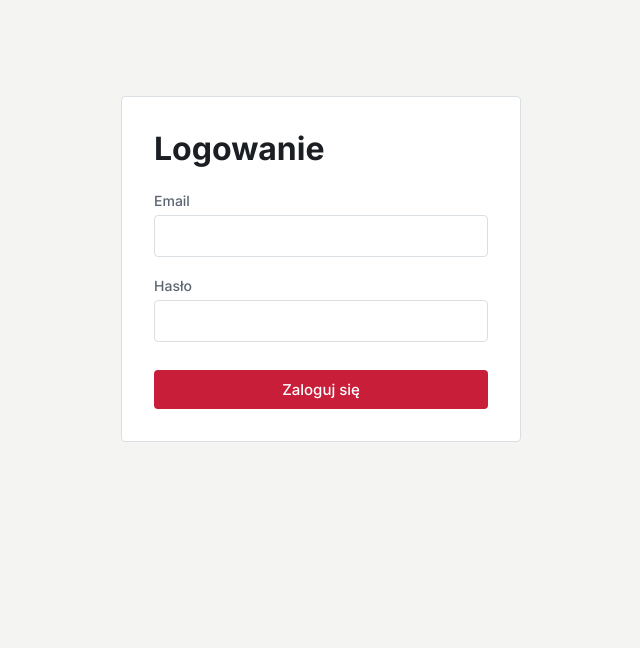
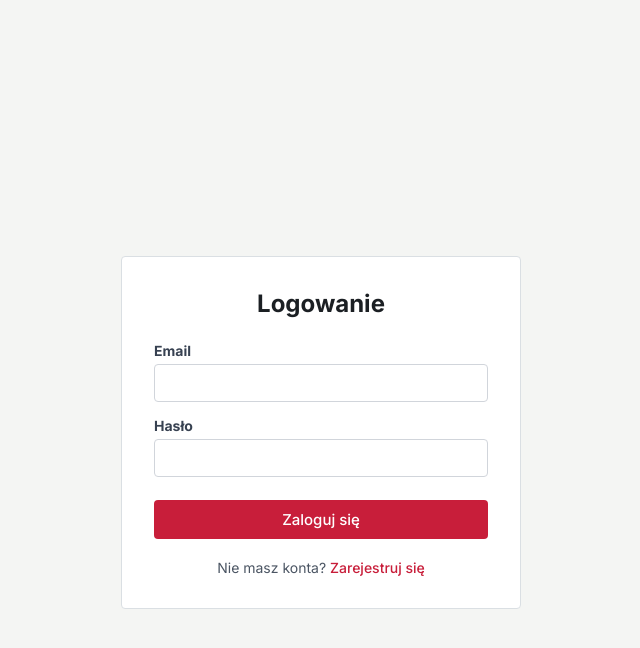
Before and after one commit to kulikowski271-lgtm/warsztat, a React (Vite) app: page /login in a window 1280 px wide. Shown: the top 648 px of the page, without its empty margins (319-959 px from the left). Built offline with nearby package versions, Linux system fonts and the light colour scheme.

Commit message:
ujednolicono css dla logowania i rejestracji

```diff
--- a/src/pages/LoginPage.jsx
+++ b/src/pages/LoginPage.jsx
@@ -1,6 +1,7 @@
 import { useState } from "react";
-import { useNavigate } from "react-router-dom";
+import { useNavigate, Link } from "react-router-dom";
 import { useAuth } from "../context/AuthContext";
+import "./RegisterPage.css";
 
 function LoginPage() {
 
@@ -25,12 +26,12 @@ async function handleSubmit(e) {
 }
 
     return (
-    <div className="page">
+    <div className="page register-container">
         <div className="page-content">
-            <div className="card">
-            <h1>Logowanie</h1>
+            <div className="card register-card">
+            <h1 className="register-title">Logowanie</h1>
             <form onSubmit={handleSubmit} className="login-form">
-            <div className="field">
+            <div className="field register-field">
                 <label>Email</label>
                 <input
                 type="email"
@@ -40,7 +41,7 @@ async function handleSubmit(e) {
                 />
             </div>
 
-            <div className="field">
+            <div className="field register-field">
                 <label>Hasło</label>
                 <input
                 type="password"
@@ -55,6 +56,9 @@ async function handleSubmit(e) {
             <button type="submit" className="btn btn-primary btn-block">
                 Zaloguj się
             </button>
+            <div className="register-footer" style={{ marginTop: "20px" }}>
+                Nie masz konta? <Link to="/register" className="register-link">Zarejestruj się</Link>
+            </div>
 
         </form>
             </div>
--- a/src/pages/RegisterPage.css
+++ b/src/pages/RegisterPage.css
@@ -3,6 +3,13 @@
     justify-content: center;
     align-items: center;
     height: 100vh;
+}
+
+.page-content {
+    width: 100%;
+    display: flex;
+    justify-content: center;
+    align-items: center;
 }
 
 .register-card {
```
